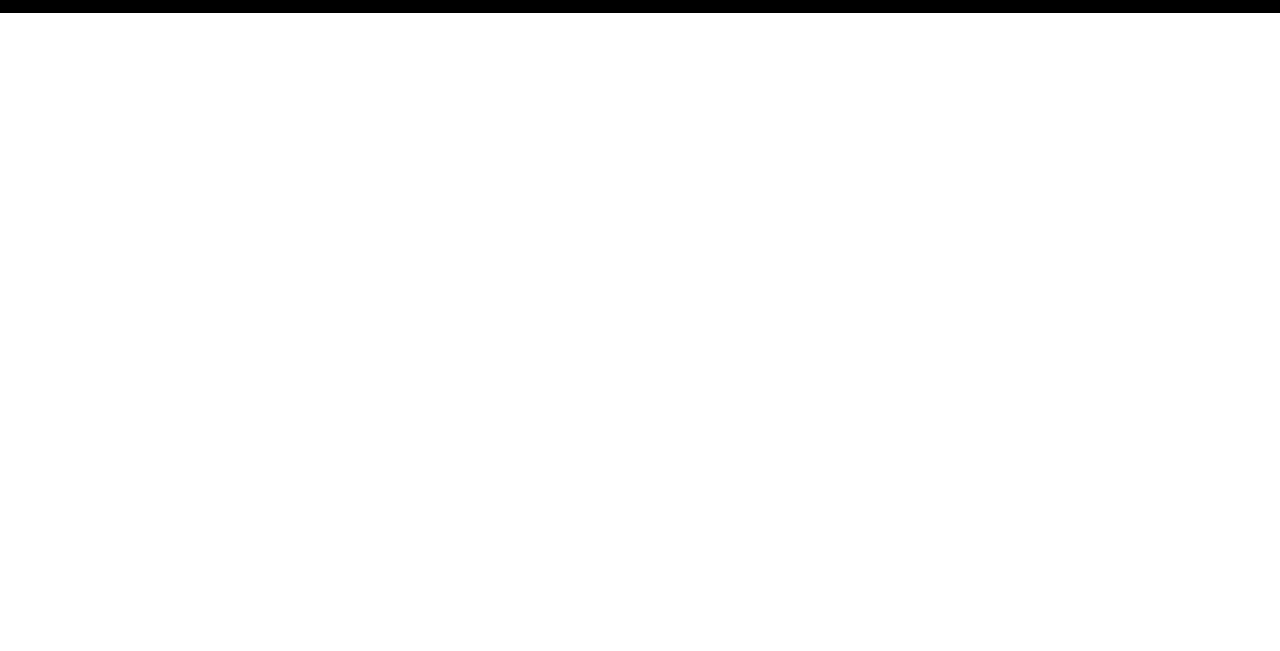
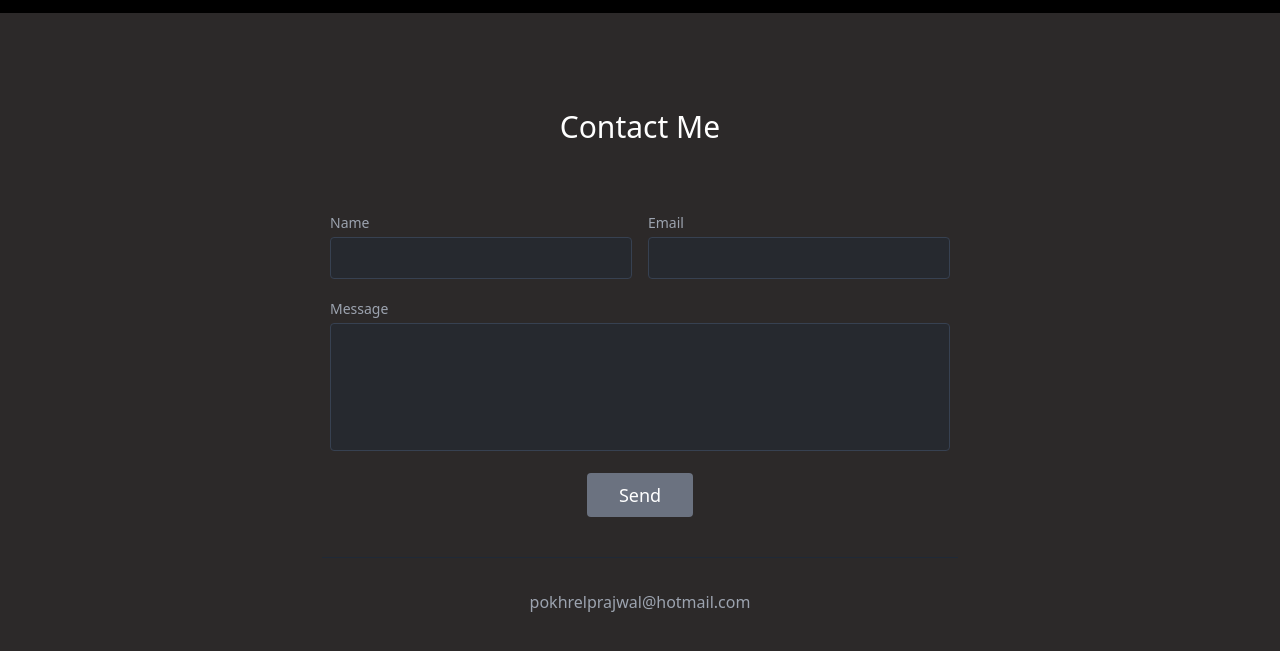
Before and after one commit to Prajjwall123/Prajjwall123, a plain HTML site: page index.html in a window 1280 px wide. Shown: the part 51-702 px from the top of the page. Drawn offline with nearby package versions, Linux system fonts and the light colour scheme.

Commit message:
added contact me page

```diff
--- a/index.html
+++ b/index.html
@@ -4,6 +4,9 @@
   <meta charset="UTF-8">
   <meta name="viewport" content="width=device-width, initial-scale=1.0">
   <script src="https://cdn.tailwindcss.com"></script>
+  <link rel="stylesheet" href="globals.css" />
+  <link rel="stylesheet" href="style.css" />
+
 
 <nav class="border-black-200 bg-black dark:bg-black-800 dark:border-black-700">
   <div class="max-w-screen-xl flex flex-wrap items-center justify-between mx-auto p-4">
@@ -11,7 +14,12 @@
         <img src="images/logo.svg" class="h-8 mr-3" alt="Logo" />
         <span class="self-center text-2xl font-semibold whitespace-nowrap dark:text-white">Prajwal Pokhrel</span>
     </a>
-
+    <button data-collapse-toggle="navbar-solid-bg" type="button" class="inline-flex items-center p-2 w-10 h-10 justify-center text-sm text-gray-500 rounded-lg md:hidden hover:bg-gray-100 focus:outline-none focus:ring-2 focus:ring-gray-200 dark:text-gray-400 dark:hover:bg-gray-700 dark:focus:ring-gray-600" aria-controls="navbar-solid-bg" aria-expanded="false">
+      <span class="sr-only">Open main menu</span>
+      <svg class="w-5 h-5" aria-hidden="true" xmlns="http://www.w3.org/2000/svg" fill="none" viewBox="0 0 17 14">
+          <path stroke="currentColor" stroke-linecap="round" stroke-linejoin="round" stroke-width="2" d="M1 1h15M1 7h15M1 13h15"/>
+      </svg>
+  </button>
     <div class="hidden w-full md:block md:w-auto" id="navbar-solid-bg">
       <ul class="flex flex-col font-medium mt-4 rounded-lg bg-gray-50 md:flex-row md:space-x-8 md:mt-0 md:border-0 md:bg-transparent dark:bg-gray-800 md:dark:bg-transparent dark:border-gray-700">
         <li>
@@ -32,7 +40,46 @@
 </nav>
 
 </head>
-<body>
+<body style="background-color: rgba(44, 41, 41, 1);">
+
+  <form action="https://formsubmit.co/pokhrelprajwal@hotmail.com" method="POST" />
+  <section class="text-gray-400  body-font relative">
+    <div class="container px-5 py-24 mx-auto">
+      <div class="flex flex-col text-center w-full mb-12">
+        <h1 class="sm:text-3xl text-2xl font-medium title-font mb-4 text-white">Contact Me</h1>
+      </div>
+      <div class="lg:w-1/2 md:w-2/3 mx-auto">
+        <div class="flex flex-wrap -m-2">
+          <div class="p-2 w-1/2">
+            <div class="relative">
+              <label for="name" class="leading-7 text-sm text-gray-400">Name</label>
+              <input type="text" id="name" name="name" class="w-full bg-gray-800 bg-opacity-40 rounded border border-gray-700 focus:border-gray-500 focus:bg-gray-900 focus:ring-2 focus:ring-gray-900 text-base outline-none text-gray-100 py-1 px-3 leading-8 transition-colors duration-200 ease-in-out">
+            </div>
+          </div>
+          <div class="p-2 w-1/2">
+            <div class="relative">
+              <label for="email" class="leading-7 text-sm text-gray-400">Email</label>
+              <input type="email" id="email" name="email" class="w-full bg-gray-800 bg-opacity-40 rounded border border-gray-700 focus:border-gray-500 focus:bg-gray-900 focus:ring-2 focus:ring-gray-900 text-base outline-none text-gray-100 py-1 px-3 leading-8 transition-colors duration-200 ease-in-out">
+            </div>
+          </div>
+          <div class="p-2 w-full">
+            <div class="relative">
+              <label for="message" class="leading-7 text-sm text-gray-400">Message</label>
+              <textarea id="message" name="message" class="w-full bg-gray-800 bg-opacity-40 rounded border border-gray-700 focus:border-gray-500 focus:bg-gray-900 focus:ring-2 focus:ring-gray-900 h-32 text-base outline-none text-gray-100 py-1 px-3 resize-none leading-6 transition-colors duration-200 ease-in-out"></textarea>
+            </div>
+          </div>
+          <div class="p-2 w-full">
+            <button class="flex mx-auto text-white bg-gray-500 border-0 py-2 px-8 focus:outline-none hover:bg-gray-600 rounded text-lg">Send</button>
+          </div>
+          <div class="p-2 w-full pt-8 mt-8 border-t border-gray-800 text-center">
+            <a class="text-gray-400">pokhrelprajwal@hotmail.com</a>
+          </div>
+        </div>
+      </div>
+    </div>
+  </section>
 
 </body>
+
+
 </html>
```
